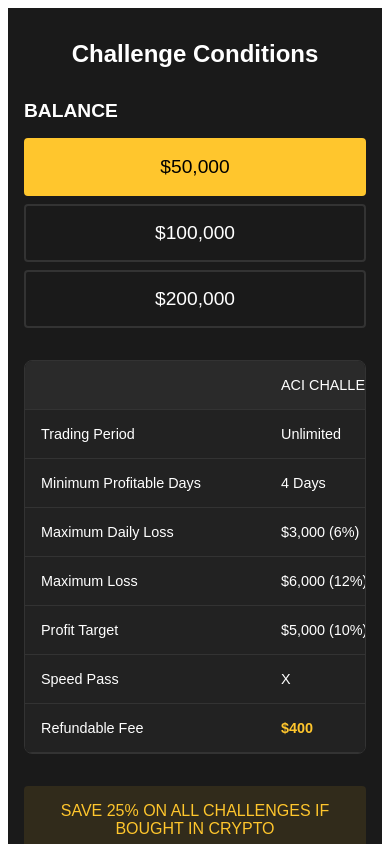
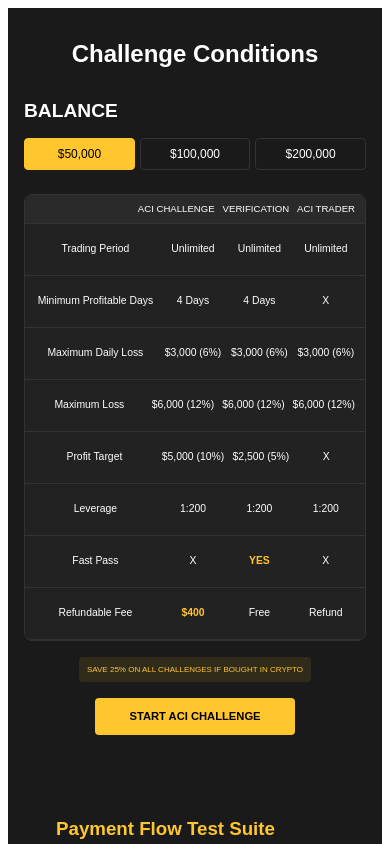
Before and after one commit to jpenny18/checkout-acit, a React (Create React App) app: page / in a window 390 px wide. Shown: the top 844 px of the page. Built offline with nearby package versions, Linux system fonts and the light colour scheme; no server answers; what web3 would draw is missing.

Commit message:
Mobile UI improvements: Fixed table layout, adjusted button sizes, improved spacing and text wrapping

```diff
--- a/src/App.js
+++ b/src/App.js
@@ -41,8 +41,10 @@ const BalanceSection = styled.div`
   flex-wrap: wrap;
 
   @media (max-width: 768px) {
-    flex-direction: column;
-    gap: 0.5rem;
+    flex-direction: row;
+    gap: 0.3rem;
+    justify-content: space-between;
+    margin-bottom: 1.5rem;
   }
 `;
 
@@ -62,7 +64,12 @@ const BalanceButton = styled.button`
   min-width: 200px;
 
   @media (max-width: 768px) {
-    width: 100%;
+    min-width: unset;
+    width: 32%;
+    padding: 0.5rem;
+    font-size: 0.75rem;
+    white-space: nowrap;
+    border-width: 1px;
   }
 `;
 
@@ -71,6 +78,12 @@ const Table = styled.div`
   border-radius: 8px;
   overflow: hidden;
   overflow-x: auto;
+
+  @media (max-width: 768px) {
+    font-size: 0.65rem;
+    line-height: 1.2;
+    min-height: 420px; /* Fixed height to prevent jumping */
+  }
 `;
 
 const TableHeader = styled.div`
@@ -82,7 +95,16 @@ const TableHeader = styled.div`
   min-width: 600px;
 
   @media (max-width: 768px) {
-    font-size: 0.9rem;
+    min-width: unset;
+    padding: 0.5rem;
+    font-size: 0.6rem;
+    text-align: center;
+    gap: 0.25rem;
+
+    > div {
+      padding: 0 2px;
+      white-space: nowrap;
+    }
   }
 `;
 
@@ -99,7 +121,18 @@ const TableRow = styled.div`
   }
 
   @media (max-width: 768px) {
-    font-size: 0.9rem;
+    min-width: unset;
+    padding: 0.5rem;
+    font-size: 0.65rem;
+    gap: 0.25rem;
+    min-height: 35px; /* Fixed height for rows */
+    align-items: center;
+
+    > div {
+      white-space: nowrap;
+      text-align: center;
+      padding: 0 2px;
+    }
   }
 `;
 
@@ -115,6 +148,15 @@ const PromotionBanner = styled.div`
   margin: 2rem 0;
   border-radius: 4px;
   text-align: center;
+
+  @media (max-width: 768px) {
+    font-size: 0.5rem;
+    padding: 0.5rem;
+    margin: 1rem auto;
+    width: fit-content;
+    min-width: 200px;
+    white-space: nowrap;
+  }
 `;
 
 const StartButton = styled.button`
@@ -133,6 +175,13 @@ const StartButton = styled.button`
 
   &:hover {
     background-color: #e6b229;
+  }
+
+  @media (max-width: 768px) {
+    max-width: 200px;
+    padding: 0.8rem;
+    font-size: 0.7rem;
+    white-space: nowrap;
   }
 `;
 
@@ -279,7 +328,14 @@ function App() {
             </TableRow>
 
             <TableRow>
-              <div>Speed Pass</div>
+              <div>Leverage</div>
+              <div>1:200</div>
+              <div>1:200</div>
+              <div>1:200</div>
+            </TableRow>
+
+            <TableRow>
+              <div>Fast Pass</div>
               <div>X</div>
               <HighlightedCell>YES</HighlightedCell>
               <div>X</div>
```
